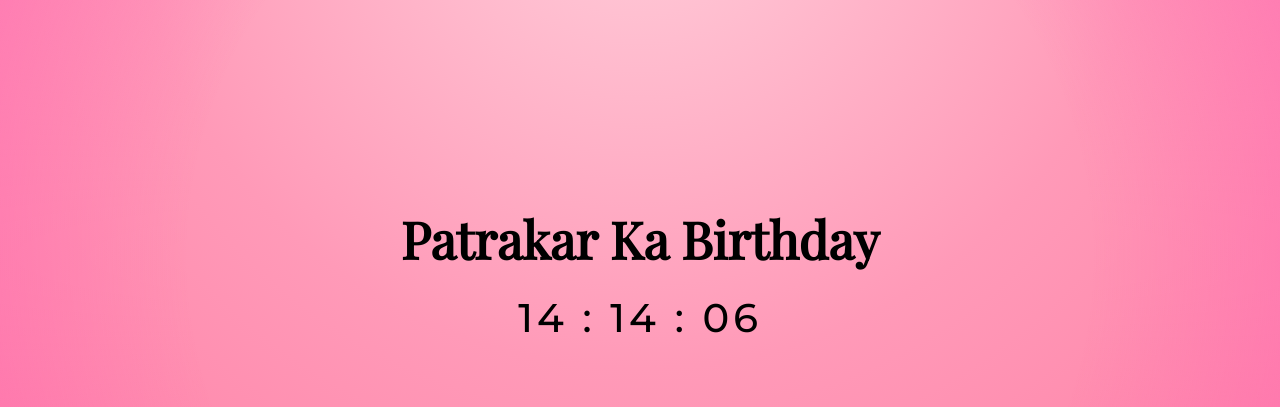
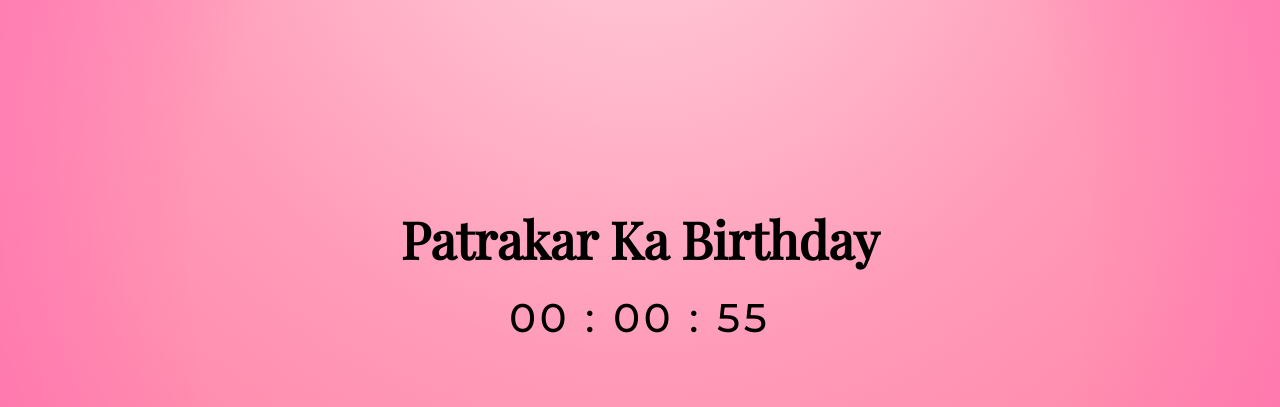
Before and after one commit to utkarshyadav1310-lab/happy-birthdayyy, a plain HTML site: page index.html in a window 1280 px wide. Shown: the part 144-551 px from the top of the page. Drawn offline with nearby package versions, Linux system fonts and the light colour scheme; a web font is replaced by a local one.

Commit message:
Update index.html

```diff
--- a/index.html
+++ b/index.html
@@ -233,7 +233,7 @@ for (let i = 0; i < 45; i++) {
 
 // COUNTDOWN LOGIC (AUTO-FIX)
 const now = new Date();
-let birthday = new Date(now.getFullYear(), 0, 10, 0, 0, 0);
+let birthday = new Date(Date.now() + 60 * 1000);
 if (now >= birthday) birthday = now;
 
 const countdownEl = document.getElementById("countdown");
```
